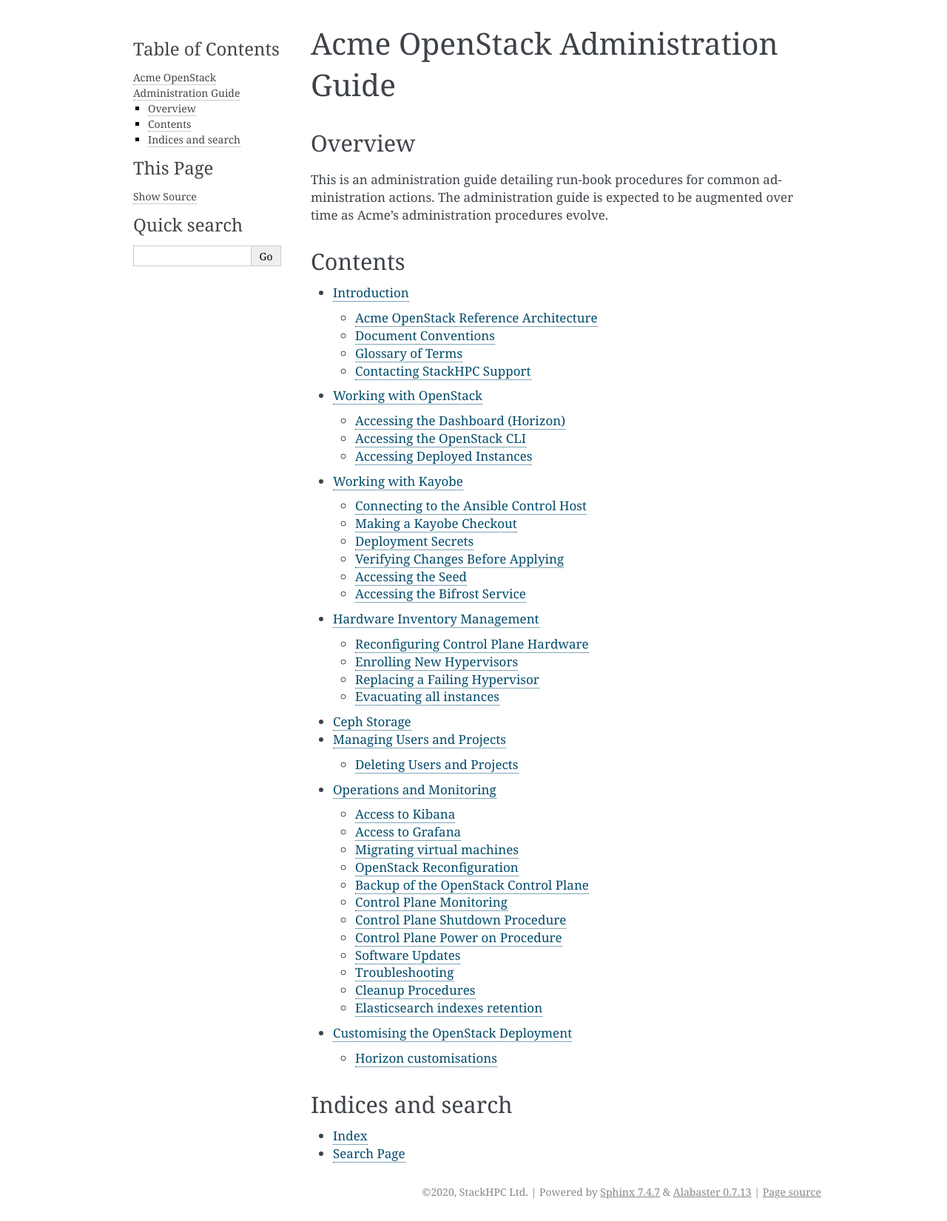
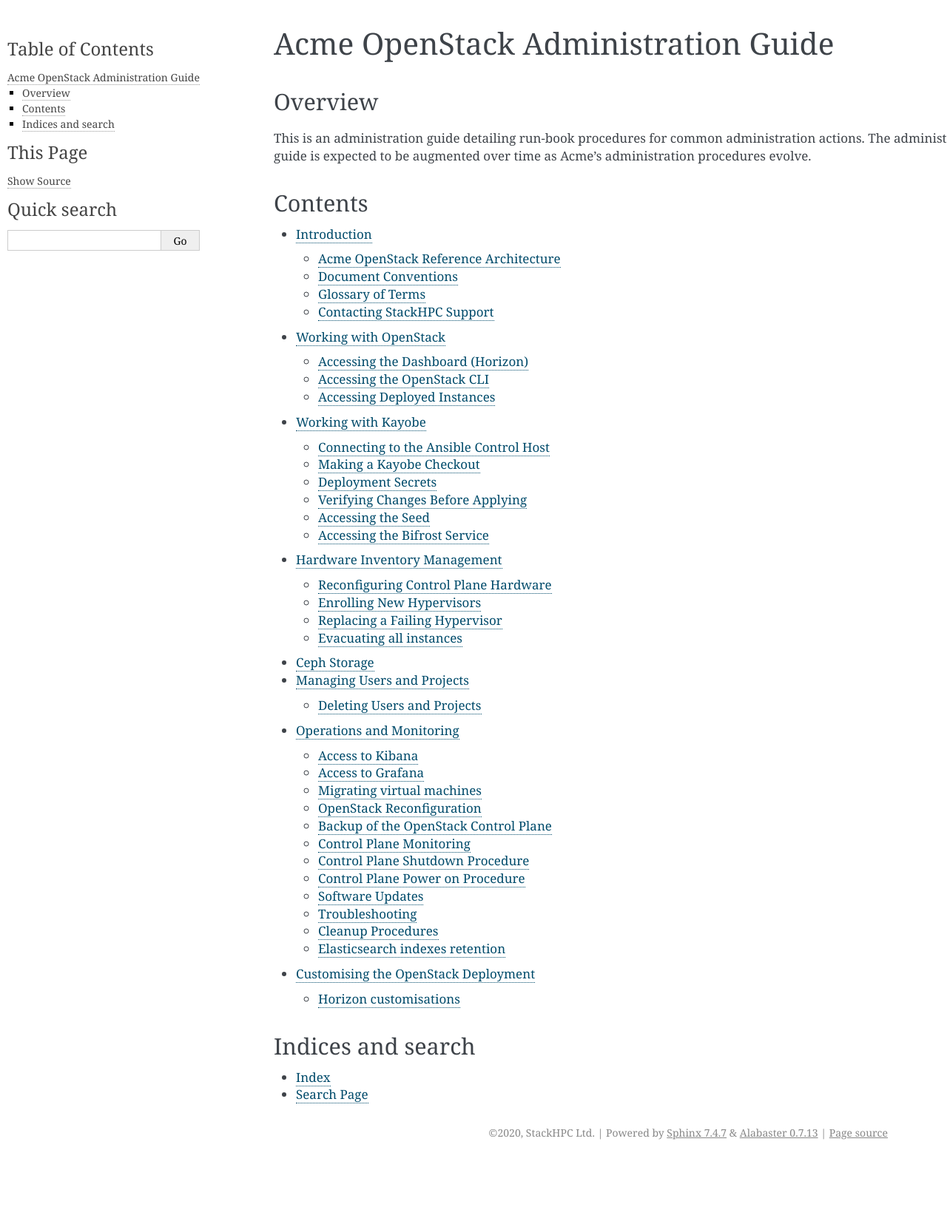
Before and after one commit to stackhpc/openstack-admin-guide, a Sphinx documentation site: the page built from source/index.rst, in a window 1280 px wide. Shown: the whole page at 74% size. Built offline with Sphinx 7.4.7, drawn with Linux system fonts in a browser that asks for light colours; after the commit the page ends 1571 px from its top, so only the background shows below that.

Commit message:
altered default page_width and sidebar_width

```diff
--- a/source/conf.py
+++ b/source/conf.py
@@ -54,6 +54,12 @@ html_theme = 'alabaster'
 # so a file named "default.css" will overwrite the builtin "default.css".
 html_static_path = ['_static']
 
+html_theme_options = {
+    'page_width': '80em',
+    'body_max_width': '80em',
+    'sidebar_width' : '20em'
+}
+
 # -- Load deployment configuration from YAML ---------------------------------
 
 import yaml
```
